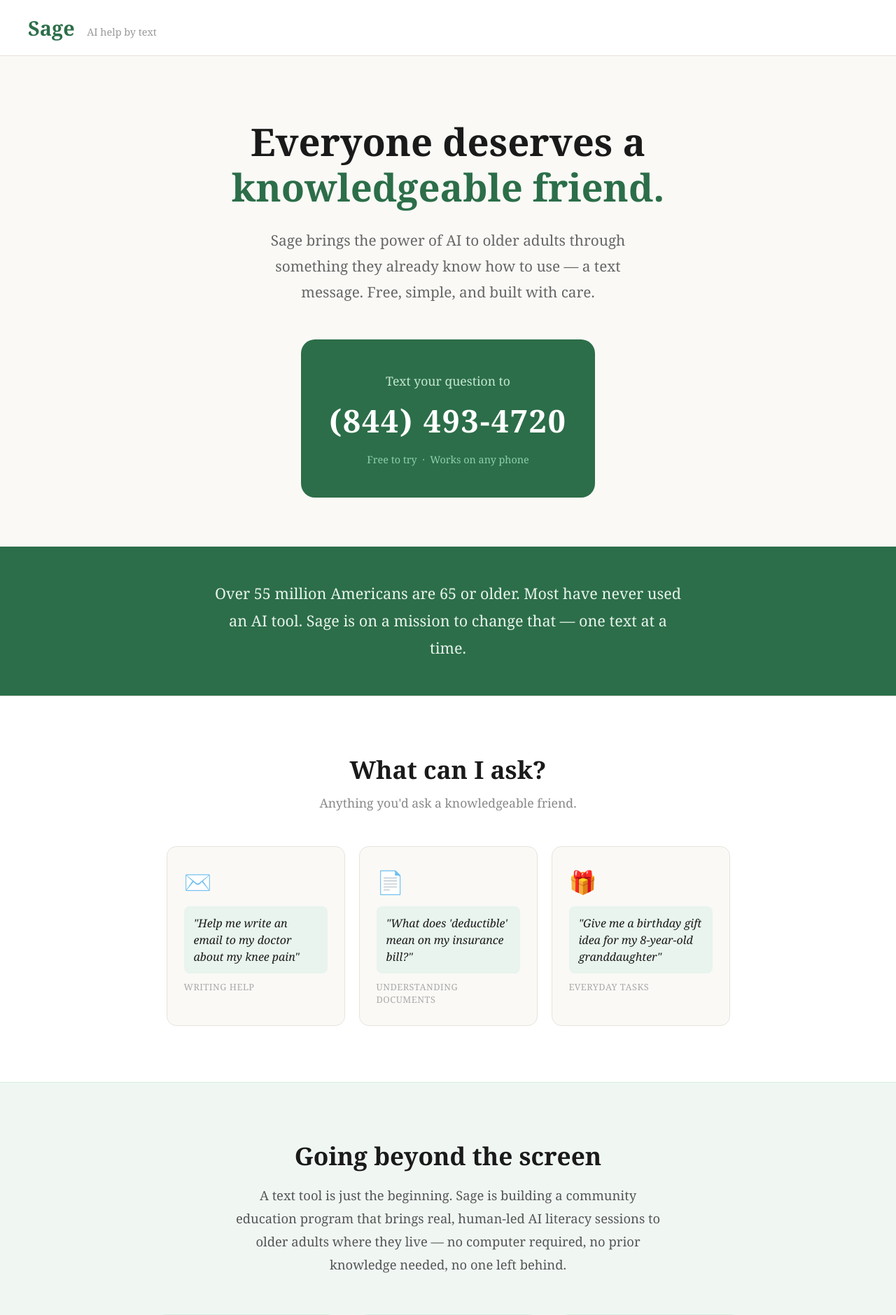
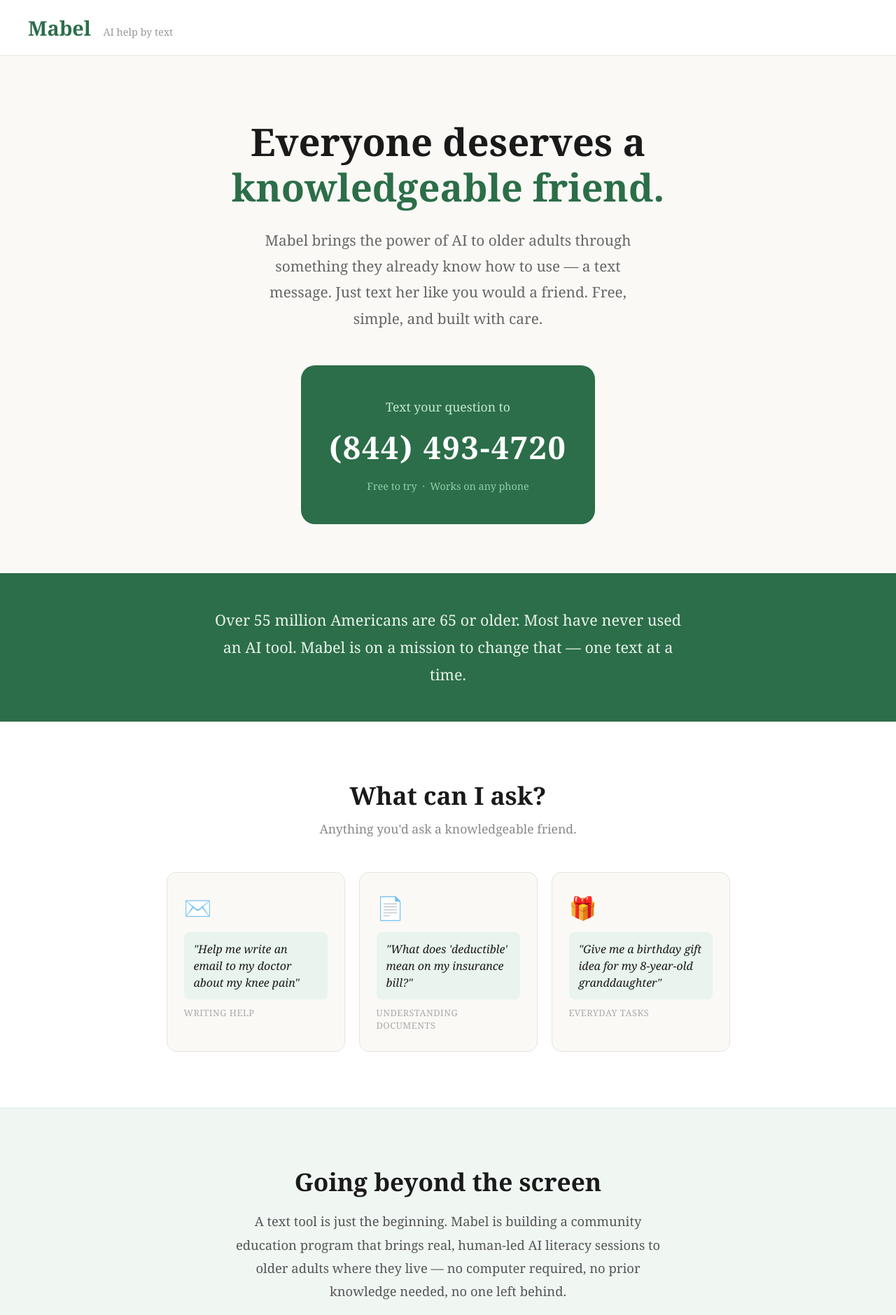
Before and after one commit to bcascade07-svg/sage, a Flask app: page / in a window 1280 px wide. Shown: the top 1879 px of the page at 70% size. Run offline with Flask 3, Linux system fonts and the light colour scheme.

Commit message:
Rebrand from Sage to Mabel

```diff
--- a/app.py
+++ b/app.py
@@ -9,10 +9,11 @@
 app = Flask(__name__)
 client = Groq(api_key=os.environ.get("GROQ_API_KEY"))
 
-SYSTEM_PROMPT = """You are a kind, patient assistant helping older adults with everyday tasks.
+SYSTEM_PROMPT = """You are Mabel, a kind, patient assistant helping older adults with everyday tasks over text message.
 Keep your responses short, clear, and friendly. Use simple language — no jargon.
 If someone asks you to help write something, write it out for them completely so they can copy and use it.
-Always be warm and encouraging. If something is unclear, ask one simple question to clarify."""
+Always be warm and encouraging, like a knowledgeable friend. If something is unclear, ask one simple question to clarify.
+If someone says hello or asks who you are, introduce yourself warmly as Mabel."""
 
 @app.route("/")
 def index():
--- a/templates/index.html
+++ b/templates/index.html
@@ -3,7 +3,7 @@
 <head>
   <meta charset="UTF-8" />
   <meta name="viewport" content="width=device-width, initial-scale=1.0"/>
-  <title>Sage — AI Help by Text</title>
+  <title>Mabel — AI Help by Text</title>
   <style>
     * { margin: 0; padding: 0; box-sizing: border-box; }
 
@@ -310,13 +310,13 @@
 <body>
 
   <nav>
-    <div class="logo">Sage <span>AI help by text</span></div>
+    <div class="logo">Mabel <span>AI help by text</span></div>
   </nav>
 
   <!-- HERO -->
   <div class="hero">
     <h1>Everyone deserves a<br/><span>knowledgeable friend.</span></h1>
-    <p>Sage brings the power of AI to older adults through something they already know how to use — a text message. Free, simple, and built with care.</p>
+    <p>Mabel brings the power of AI to older adults through something they already know how to use — a text message. Just text her like you would a friend. Free, simple, and built with care.</p>
     <div class="phone-box">
       <p>Text your question to</p>
       <div class="phone-number">(844) 493-4720</div>
@@ -327,7 +327,7 @@
   <!-- MISSION BANNER -->
   <div style="background:#2c6e49; color:white; text-align:center; padding: 48px 40px;">
     <p style="font-size:1.35rem; max-width:680px; margin:0 auto; line-height:1.8; color:#e8f4ed;">
-      Over 55 million Americans are 65 or older. Most have never used an AI tool. Sage is on a mission to change that — one text at a time.
+      Over 55 million Americans are 65 or older. Most have never used an AI tool. Mabel is on a mission to change that — one text at a time.
     </p>
   </div>
 
@@ -357,7 +357,7 @@
   <!-- EDUCATION -->
   <div class="education">
     <h2>Going beyond the screen</h2>
-    <p class="subtitle">A text tool is just the beginning. Sage is building a community education program that brings real, human-led AI literacy sessions to older adults where they live — no computer required, no prior knowledge needed, no one left behind.</p>
+    <p class="subtitle">A text tool is just the beginning. Mabel is building a community education program that brings real, human-led AI literacy sessions to older adults where they live — no computer required, no prior knowledge needed, no one left behind.</p>
     <div class="edu-grid">
       <div class="edu-card">
         <div class="icon">🏡</div>
@@ -380,7 +380,7 @@
   <!-- ACCESSIBILITY -->
   <div class="accessibility">
     <h2>Built for everyone</h2>
-    <p class="subtitle">Most AI tools assume you grew up with the internet. Sage doesn't. If you can send a text, you can use Sage.</p>
+    <p class="subtitle">Most AI tools assume you grew up with the internet. Mabel doesn't. If you can send a text, you can talk to Mabel.</p>
     <div class="access-grid">
       <div class="access-card">
         <div class="icon">📱</div>
@@ -413,7 +413,7 @@
         <div class="step-num">1</div>
         <div class="step-text">
           <h3>Save the number</h3>
-          <p>Add Sage to your contacts so it's always easy to find.</p>
+          <p>Add Mabel to your contacts so she's always easy to find.</p>
         </div>
       </div>
       <div class="step">
@@ -435,13 +435,13 @@
 
   <!-- CLOSING CALL TO ACTION -->
   <div style="background:#faf9f6; border-top:1px solid #e8e4dc; text-align:center; padding:70px 40px;">
-    <h2 style="font-size:2rem; margin-bottom:16px;">Want to bring Sage to your community?</h2>
-    <p style="font-size:1.1rem; color:#666; max-width:520px; margin:0 auto 28px; line-height:1.8;">If you work with a senior center, assisted living facility, or public library and want to offer Sage to the people you serve, reach out.</p>
+    <h2 style="font-size:2rem; margin-bottom:16px;">Want to bring Mabel to your community?</h2>
+    <p style="font-size:1.1rem; color:#666; max-width:520px; margin:0 auto 28px; line-height:1.8;">If you work with a senior center, assisted living facility, or public library and want to offer Mabel to the people you serve, reach out.</p>
     <a href="mailto:cascade@unc.edu" style="display:inline-block; background:#2c6e49; color:white; padding:16px 36px; border-radius:8px; font-size:1.05rem; font-family:Georgia,serif; text-decoration:none;">Get in touch</a>
   </div>
 
   <footer>
-    Built by Brandon Cascade &nbsp;·&nbsp; <span>Sage</span> &nbsp;·&nbsp; Chapel Hill, NC
+    Built by Brandon Cascade &nbsp;·&nbsp; <span>Mabel</span> &nbsp;·&nbsp; Chapel Hill, NC
   </footer>
 
 </body>
```
